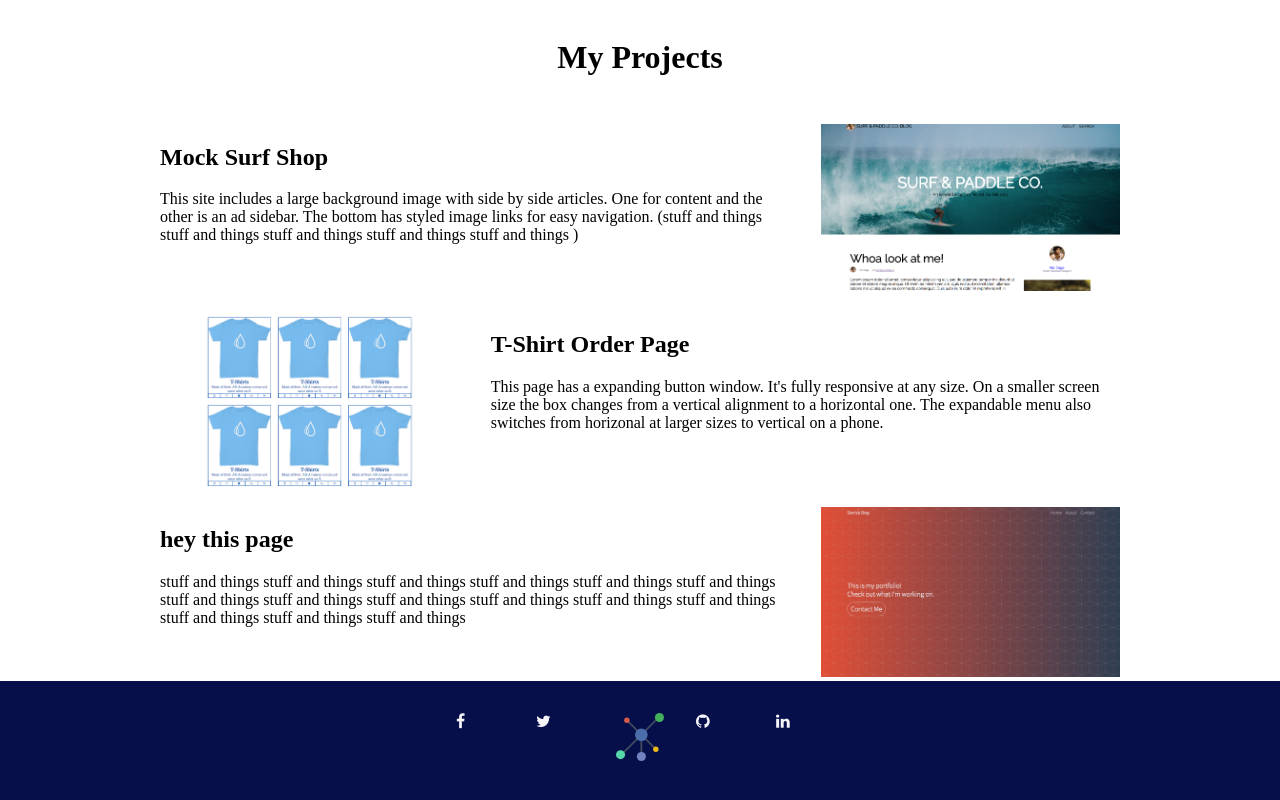
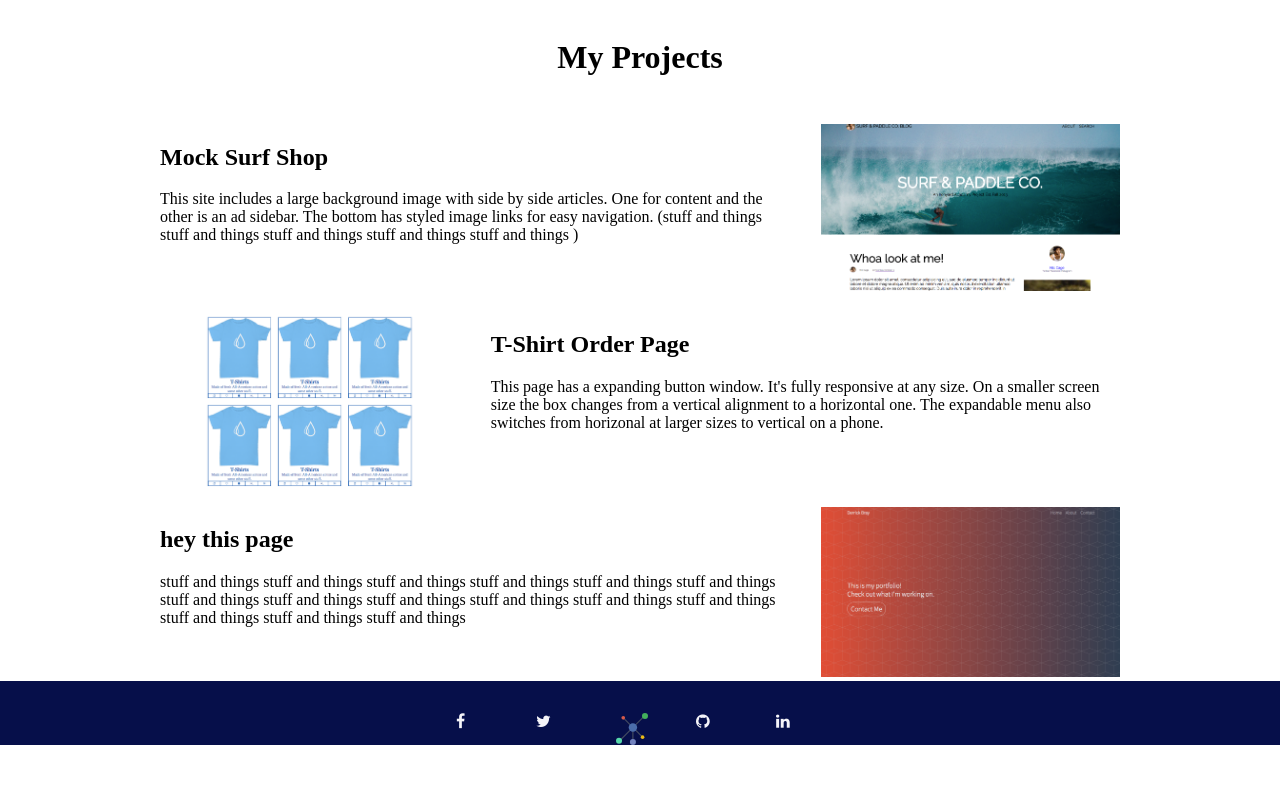
Before and after one commit to derrickbray/07-portfolio-site, a website: page public/index.html in a window 1280 px wide. Shown: the part 340-1140 px from the top of the page. After the commit the page ends 1117 px from the top, so only its background shows below. Drawn offline with nearby package versions, Linux system fonts and the light colour scheme; files that its build step writes are made by us from their sources.

Commit message:
footer link

```diff
--- a/public/index.html
+++ b/public/index.html
@@ -79,7 +79,7 @@
     </div>
   </div>
   <div class="footer">
-    <div class="container">
+
   <div class="footer__content">
     <a class="footer__content--icon" href="https://www.facebook.com/derrick.bray.9" class="media"><i class="fa fa-facebook" aria-hidden="true"></i></a>
     <a class="footer__content--icon" href="https://twitter.com/derrickbray" class="media"><i class="fa fa-twitter" aria-hidden="true"></i></a>
@@ -87,10 +87,8 @@
     <a class="footer__content--icon" href="https://github.com/derrickbray" class="media"><i class="fa fa-github" aria-hidden="true"></i></a>
     <a class="footer__content--icon" href="https://www.linkedin.com/in/derrick-bray-7a2b26b1" class="media"><i class="fa fa-linkedin" aria-hidden="true"></i></a>
   </div>
+
 </div>
-  </div>
-
-
 </body>
 
 </html>
--- a/styles/app.scss
+++ b/styles/app.scss
@@ -15,24 +15,4 @@ $fa-font-path: '//netdna.bootstrapcdn.com/font-awesome/4.3.0/fonts';
 @import 'section';
 @import 'blogstyle';
 @import 'citystyle';
-
-.footer {
-  // display: flex;
-  padding: 2rem;
-  background: $c-black;
-  // border: 5px solid black;
-
-  &__content {
-    display: flex;
-    justify-content: center;
-    color: $c-white;
-
-    &--icon{
-    padding: 0 1rem;
-    width: 5rem;
-    height: 5rem;
-    color: $c-white;
-    // vertical-align: middle;
-    }
-  }
-}
+@import 'footer';
--- a/styles/blogstyle.scss
+++ b/styles/blogstyle.scss
@@ -5,6 +5,7 @@
   padding: 1rem;
   float: left;
   box-shadow: 0.2rem 0.2rem 0.4rem $c-shadow;
+  flex-grow: 1;
 
   &-top {
     position: relative;
--- a/styles/citystyle.scss
+++ b/styles/citystyle.scss
@@ -1,6 +1,6 @@
 .picturebox {
   margin-top: 5rem;
-
+  flex-grow: 1;
 
   &__ind {
     display: flex;
--- /dev/null
+++ b/styles/footer.scss
@@ -0,0 +1,31 @@
+.footer {
+  // display: flex;
+  padding: 1rem;
+  background: $c-black;
+
+  & img {
+    height: 2rem;
+    width: 2rem;
+  }
+
+  &__content {
+    display: flex;
+    justify-content: center;
+    color: $c-white;
+    // border: 5px solid yellow;
+
+    &--icon {
+      justify-content: center;
+      padding: 1rem;
+      width: 5rem;
+      height: 2rem;
+      color: $c-white;
+      // border: 5px solid red;
+
+      & i {
+        height: 4rem;
+        // width: 3rem;
+      }
+    }
+  }
+}
```
Also changed, not shown: public/blog.html (+15 -1 lines), public/city.html (+16 -3 lines). Lines whose indentation alone changed are shown as unchanged.
